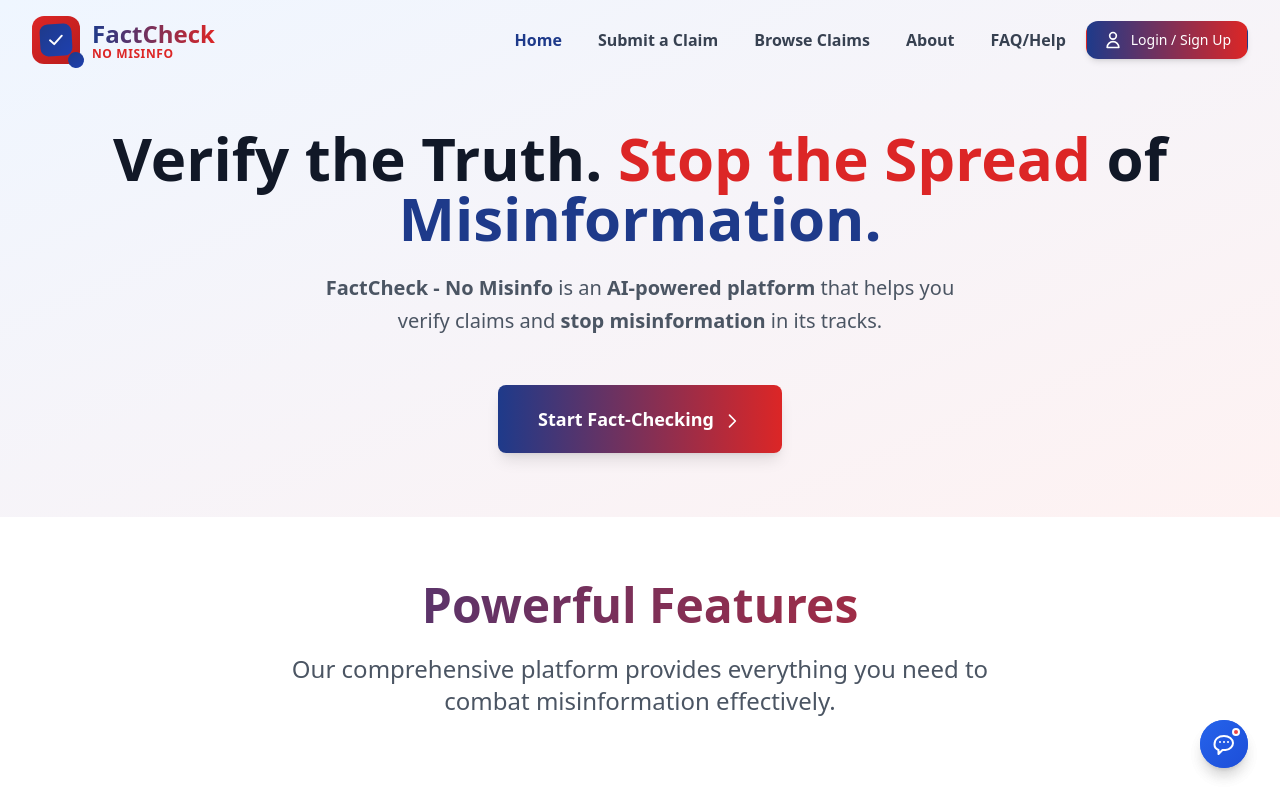
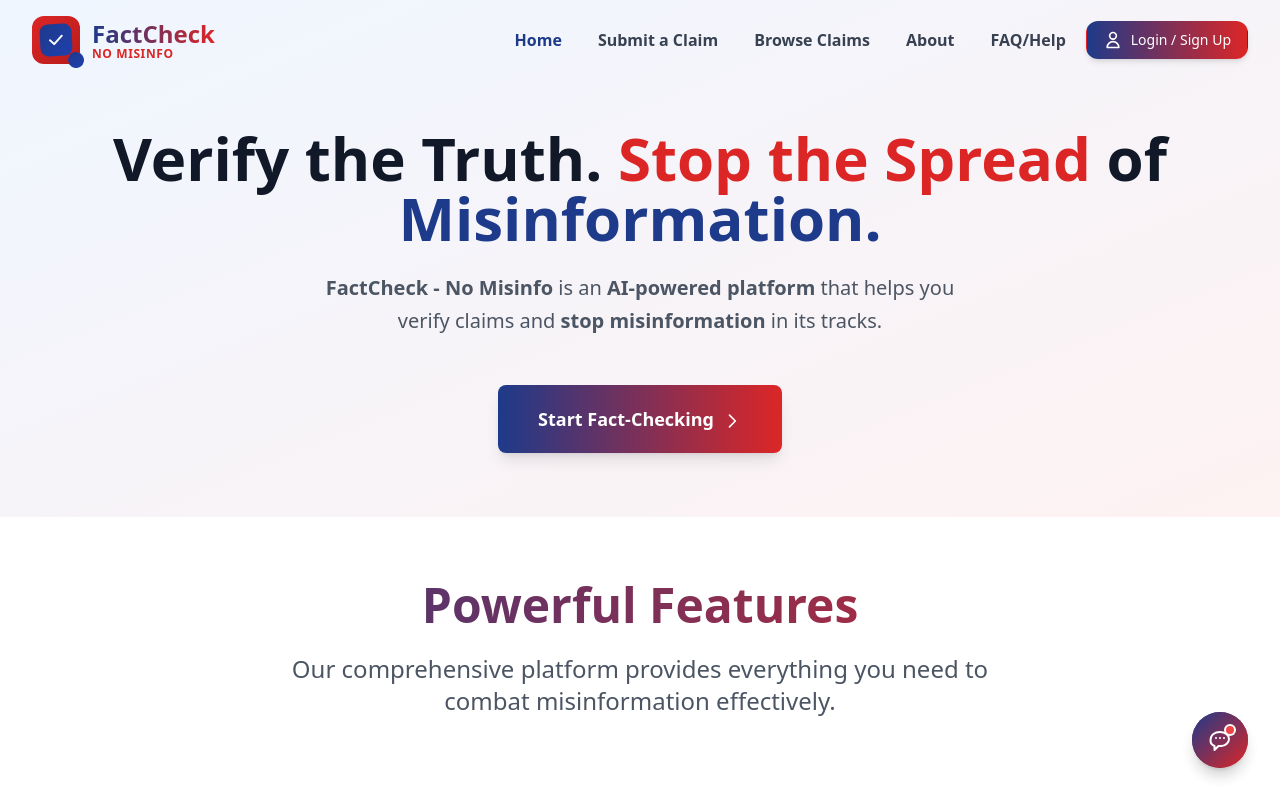
Before and after one commit to Jdsb06/Lassi-Lovers, a React (Create React App) app in the folder frontend-jdsb/: page / in a window 1280 px wide. Shown: the top 800 px of the page. Built offline with nearby package versions, Linux system fonts and the light colour scheme.

Commit message:
frontend changes ui

```diff
--- a/frontend-jdsb/src/components/ChatbotLauncher.js
+++ b/frontend-jdsb/src/components/ChatbotLauncher.js
@@ -32,14 +32,14 @@ const ChatbotLauncher = () => {
       {/* Backdrop */}
       {isOpen && (
         <div
-          className="fixed inset-0 bg-black bg-opacity-25 z-40"
+          className="fixed inset-0 bg-black/25 backdrop-blur-sm z-40 transition-opacity duration-300"
           onClick={() => setIsOpen(false)}
         />
       )}
 
       {/* Chat Window */}
       {isOpen && (
-        <div className="fixed bottom-20 right-4 z-50">
+        <div className="fixed bottom-24 right-8 z-50 animate-slideUp">
           <ChatbotWindow onClose={() => setIsOpen(false)} />
         </div>
       )}
@@ -48,9 +48,14 @@ const ChatbotLauncher = () => {
       <div className="fixed bottom-8 right-8 z-50">
         {/* Help Message Tooltip */}
         {(showHelpMessage || showTooltip) && !isOpen && (
-          <div className="absolute bottom-full right-0 mb-3 px-3 py-2 bg-gradient-to-r from-blue-900 to-red-600 text-white text-sm rounded-lg whitespace-nowrap shadow-lg animate-bounce">
-            How may I help you?
-            <div className="absolute top-full right-4 w-0 h-0 border-l-3 border-r-3 border-t-3 border-transparent border-t-red-600"></div>
+          <div className="absolute bottom-full right-0 mb-3">
+            <div className="relative bg-gradient-to-r from-blue-900 to-red-600 text-white px-4 py-2 rounded-xl shadow-lg">
+              <p className="text-sm font-medium">How may I help you?</p>
+              {/* Animated wave effect */}
+              <div className="absolute -inset-[2px] bg-gradient-to-r from-blue-900 to-red-600 rounded-xl opacity-50 blur group-hover:opacity-75 animate-pulse -z-10"></div>
+              {/* Arrow */}
+              <div className="absolute -bottom-2 right-4 w-4 h-4 bg-red-600 transform rotate-45"></div>
+            </div>
           </div>
         )}
 
@@ -58,12 +63,17 @@ const ChatbotLauncher = () => {
           onClick={toggleChat}
           onMouseEnter={() => setShowTooltip(true)}
           onMouseLeave={() => setShowTooltip(false)}
-          className={`w-12 h-12 rounded-full shadow-lg flex items-center justify-center transition-all duration-300 transform hover:scale-110 ${
+          className={`group relative w-14 h-14 rounded-full shadow-lg flex items-center justify-center transition-all duration-500 ${
             isOpen
-              ? 'bg-gradient-to-br from-red-600 to-red-700 hover:from-red-700 hover:to-red-800 rotate-45'
-              : 'bg-gradient-to-br from-blue-600 to-blue-700 hover:from-blue-700 hover:to-blue-800'
+              ? 'bg-gradient-to-br from-red-600 to-red-700 rotate-[135deg]'
+              : 'bg-gradient-to-br from-blue-900 to-red-600'
           }`}
         >
+          {/* Animated background effect */}
+          <div className="absolute inset-0 rounded-full bg-gradient-to-r from-blue-900 to-red-600 opacity-0 group-hover:opacity-100 blur transition-opacity duration-300"></div>
+
+          {/* Icon */}
+          <div className="relative">
             {isOpen ? (
               <svg className="w-6 h-6 text-white" fill="none" stroke="currentColor" viewBox="0 0 24 24">
                 <path strokeLinecap="round" strokeLinejoin="round" strokeWidth={2} d="M6 18L18 6M6 6l12 12" />
@@ -84,9 +94,13 @@ const ChatbotLauncher = () => {
                     d="M8 10h.01M12 10h.01M16 10h.01"
                   />
                 </svg>
-              <div className="absolute -top-1 -right-1 w-2 h-2 bg-red-500 rounded-full border-2 border-white animate-pulse"></div>
+                {/* Notification dot */}
+                <span className="absolute -top-1 -right-1 w-3 h-3 bg-white rounded-full flex items-center justify-center">
+                  <span className="w-2 h-2 bg-red-500 rounded-full animate-pulse"></span>
+                </span>
               </div>
             )}
+          </div>
         </button>
       </div>
     </>
```
Lines whose indentation alone changed are shown as unchanged.
